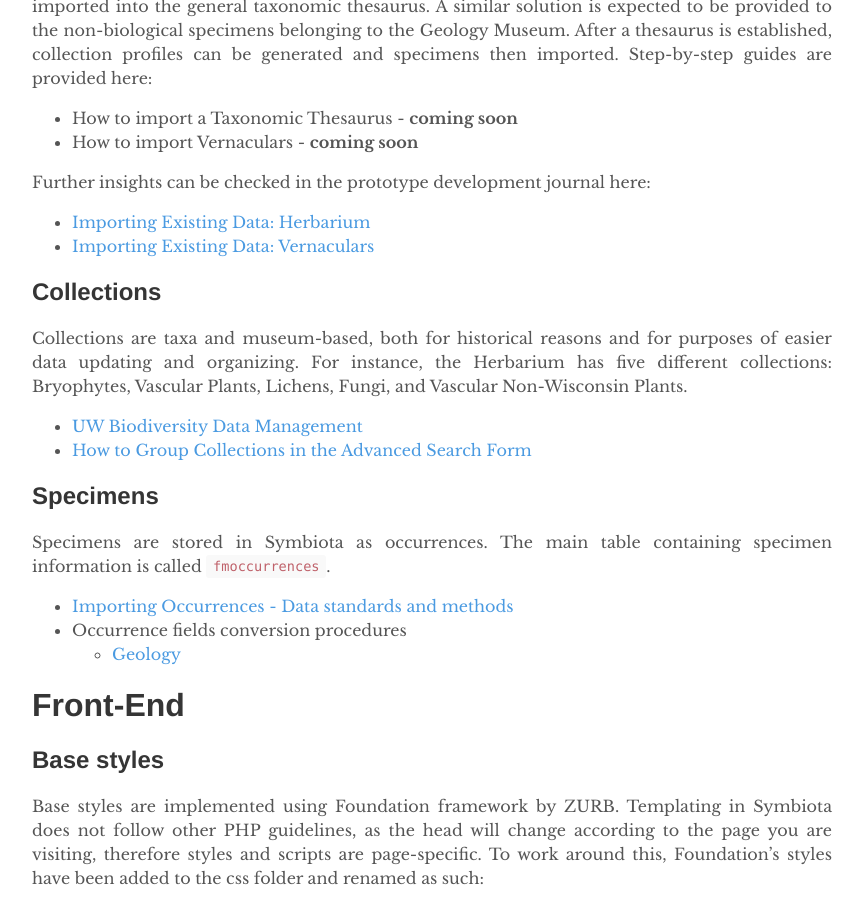
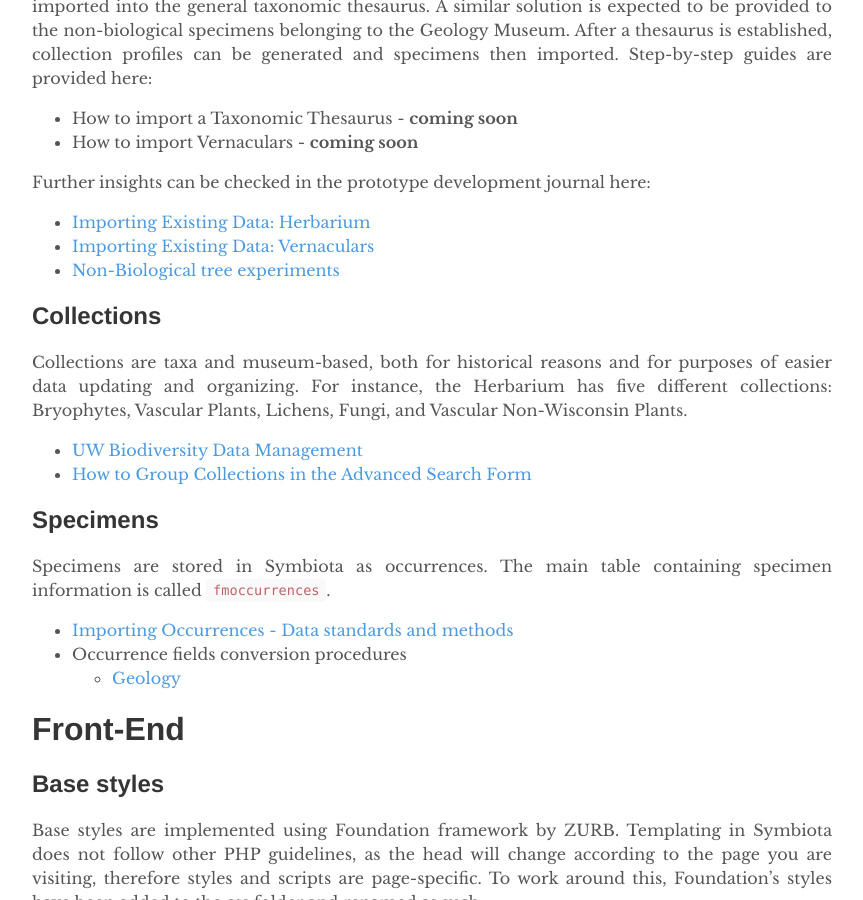
Before and after one commit to arbolitoloco/uw2020, a Jekyll site: the page built from docs/docs-summary.md, in a window 1280 px wide and 900 px high, scrolled down 1253 px. Shown: the whole window, without its empty margins (208-1071 px from the left). Built offline with Jekyll 4.4.1, drawn with Linux system fonts in a browser that asks for light colours.

Commit message:
Update docs-summary.md

```diff
--- a/docs/docs-summary.md
+++ b/docs/docs-summary.md
@@ -8,6 +8,7 @@
 What follows is a summary of the "Documentation" available for Symbiota, in two parts. The first part has been written by me, as a result of my experiments with Symbiota. The second part is a compilation of Symbiota's official documentation and information.
 
 # Part I
+
 # Symbiota Installation
 
 Following instructions found at [Symbiota's documentation](http://symbiota.org/docs/installation-instructions/) and some trial and error, this is the step-by-step to install a Symbiota portal:
@@ -28,26 +29,32 @@
 # Data Input/Import
 
 ## Taxa
+
 As per Symbiota documentation, the first step to establish a data portal is to import a general taxonomic thesaurus, so that specimens can be subsequently added to an existing taxonomic schema/tree.
 For biological collections, higher level taxonomic trees have been initially imported from ITIS. Additional thesauri have been imported from existing databases.
 The Anthropology Museum curator has crafted a hierarchical classification of non-biological items, which has been imported into the general taxonomic thesaurus.
 A similar solution is expected to be provided to the non-biological specimens belonging to the Geology Museum.
 After a thesaurus is established, collection profiles can be generated and specimens then imported.
 Step-by-step guides are provided here:
+
 - How to import a Taxonomic Thesaurus - **coming soon**
 - How to import Vernaculars - **coming soon**
 
 Further insights can be checked in the prototype development journal here:
+
 - [Importing Existing Data: Herbarium](https://arbolitoloco.github.io/uw2020/2018-07-13-importing-data-herbarium)
 - [Importing Existing Data: Vernaculars](https://arbolitoloco.github.io/uw2020/2018-07-20-importing-vernaculars)
+- [Non-Biological tree experiments](https://arbolitoloco.github.io/uw2020/2018-11-16-non-biological-tree-experiments)
 
 ## Collections
+
 Collections are taxa and museum-based, both for historical reasons and for purposes of easier data updating and organizing. For instance, the Herbarium has five different collections: Bryophytes, Vascular Plants, Lichens, Fungi, and Vascular Non-Wisconsin Plants.
 
 - [UW Biodiversity Data Management](https://arbolitoloco.github.io/uw2020/docs/uw-biodiversity-data-mgmt/)
 - [How to Group Collections in the Advanced Search Form](https://arbolitoloco.github.io/uw2020/2019-01-24-how-to-group-collections/)
 
 ## Specimens
+
 Specimens are stored in Symbiota as occurrences. The main table containing specimen information is called `fmoccurrences`.
 
 - [Importing Occurrences - Data standards and methods](https://arbolitoloco.github.io/uw2020/docs/occurrence-import/)
```
